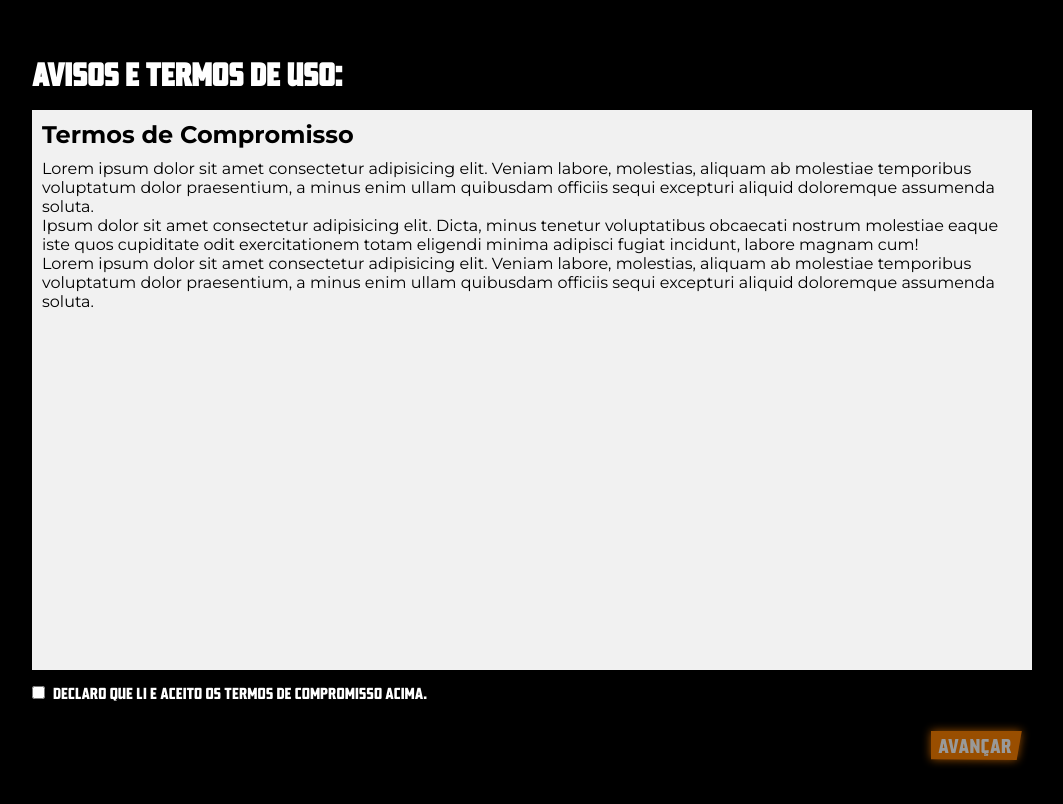
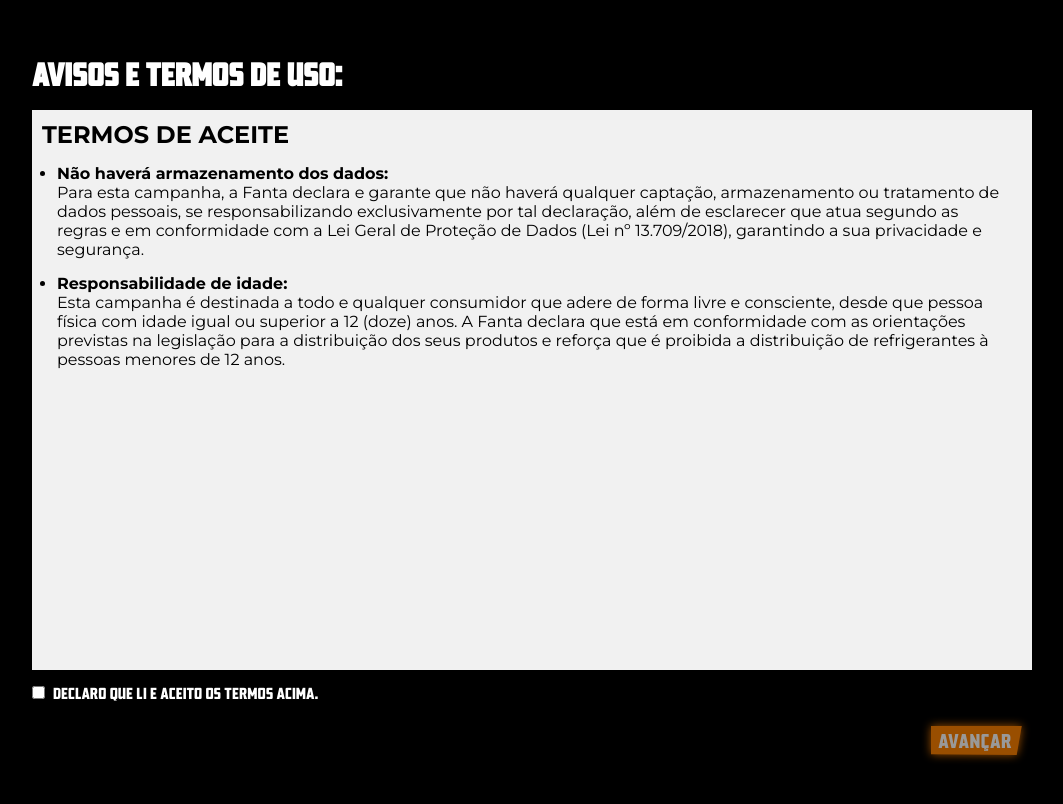
Before and after one commit to lanjosdev/beta-fanta, a React (Vite) app: page /termos in a window 1280 px wide. Shown: the top 804 px of the page, without its empty margins (108-1171 px from the left). Built offline with nearby package versions, Linux system fonts and the light colour scheme.

Commit message:
mudança dos steps de Instruções + transição suave do slide

```diff
--- a/src/components/Modal/modal.jsx
+++ b/src/components/Modal/modal.jsx
@@ -18,9 +18,9 @@
             <div className="modal-background" onClick={closeModal}></div>
 
             <div className="modal-window">
-                <h2>Se prepare!</h2>
+                <h2>Prepare-se!</h2>
 
-                <p>(Incluir texto de aviso que o jogo será iniciado no painel.)</p>
+                <p>Se posicione na marcação que o jogo será iniciado no painel.</p>
 
                 <button onClick={closeModal}>Ok</button>
             </div>
--- a/src/pages/Instrucoes/index.jsx
+++ b/src/pages/Instrucoes/index.jsx
@@ -6,7 +6,7 @@
 import { Modal } from '../../components/Modal/modal';
 
 // Assets:
-import step1 from '../../assets/instrucoes/jogo_2.jpg';
+import step1 from '../../assets/instrucoes/aranha_step1.jpg';
 import step2 from '../../assets/instrucoes/jogo_3.jpg';
 import step3 from '../../assets//instrucoes/jogo_4.jpg';
 
@@ -32,39 +32,28 @@
             <div className="grid">
 
 
-            <h1 className='title'>Instruções do Jogo:</h1>
+            <h1>Instruções do Jogo:</h1>
 
             <div className="instrucoes">
+                <div className={`step ${step === 1 && 'exibir'}`}>
+                    <p>Se posicione na marcação do chão (no caso, a marcação seria a imagem abaixo).</p>
 
-                {step === 1 ? (
-
-                <div className="step  exibir">
                     <img src={step1} alt="" />
-
-                    <p>Quer saber como jogar e ganhar uma Fanta? Avance para saber.</p>
                 </div>
 
-                ) : (
-                step === 2 ? (
+                <div className={`step ${step === 2 && 'exibir'}`}>
+                    <p>O jogo irá iniciar no painel a sua frente, o objetivo é fazer a caveira tomar a lata da Fanta, a partir dos seus movimentos.</p>
 
-                <div className="step exibir">
                     <img src={step2} alt="" />
-
-                    <p>O jogo irá iniciar no painel a sua frente, o objetivo é fazer o esqueleto pegar a lata da Fanta com seus movimentos.</p>
+                    {/* <p>O jogo irá iniciar no painel a sua frente, o objetivo é fazer o esqueleto pegar a lata da Fanta com seus movimentos.</p> */}
                 </div>
 
-                ) : (
+                <div className={`step ${step === 3 && 'exibir'}`}>
+                    <p>Essa será a imagem exibida ao atingir o objetivo, e você ganhará uma Fanta após o jogo! E ai, bora jogar?</p>
 
-                <div className="step exibir">
                     <img src={step3} alt="" />
-
-                    <p>Essa será a imagem exibida ao atingir o objetivo, e você ganhará uma Fanta após o jogo! E ai, bora jogar?</p>
+                    {/* <p>Essa será a imagem exibida ao atingir o objetivo, e você ganhará uma Fanta após o jogo! E ai, bora jogar?</p> */}
                 </div>
-
-                )
-
-                )}
-
             </div>
 
             <div className={`div-btn ${step > 1 && 'tutorial'}`}>
@@ -74,7 +63,7 @@
                 </button>
                 )}
 
-                <button className={`next`} onClick={handleNext}>
+                <button className='next' onClick={handleNext}>
                     {step === 3 ? 'Quero jogar!' : "Próximo"}
                 </button>
             </div>
--- a/src/pages/Instrucoes/instrucoes.scss
+++ b/src/pages/Instrucoes/instrucoes.scss
@@ -1,22 +1,18 @@
 @import '../../styles/global.scss';
 
 main.Container {
-
-    h1.title {
-        margin-bottom: 0;
-    }
+    // h1.title {
+    //     margin-bottom: 0;
+    // }
 
     .instrucoes {
         margin-bottom: 1rem;
 
         .step {
-            display: flex;
-            flex-direction: column;
-            align-items: center;
+            display: none;
 
             img {
-                height: 100%;
-                max-height: 480px;
+                max-width: 260px;
             }
 
             p {
@@ -24,6 +20,15 @@
                 text-align: left;
                 // letter-spacing: .5px;
                 height: 54px;
+                align-self: flex-start;
+            }
+
+            &.exibir {
+                display: flex;
+                flex-direction: column;
+                align-items: center;
+
+                animation: exibicao .3s ease-in-out;
             }
         }
 
@@ -63,4 +68,17 @@
             }
         }
     }
+
+
+
+    @keyframes exibicao {
+        from {
+          opacity: 0;
+          transform: scale(.6);
+        }
+        to {
+          opacity: 1;
+          transform: scale(1);
+        }
+    }
 }
--- a/src/pages/Termos/index.jsx
+++ b/src/pages/Termos/index.jsx
@@ -25,16 +25,25 @@
             <h1>Avisos e termos de uso:</h1>
 
             <div className="termo-scroll">
-                <h2>Termos de Compromisso</h2>
+                <h2>Termos de Aceite</h2>
 
-                <p>Lorem ipsum dolor sit amet consectetur adipisicing elit. Veniam labore, molestias, aliquam ab molestiae temporibus voluptatum dolor praesentium, a minus enim ullam quibusdam officiis sequi excepturi aliquid doloremque assumenda soluta.</p>
-                <p>Ipsum dolor sit amet consectetur adipisicing elit. Dicta, minus tenetur voluptatibus obcaecati nostrum molestiae eaque iste quos cupiditate odit exercitationem totam eligendi minima adipisci fugiat incidunt, labore magnam cum!</p>
-                <p>Lorem ipsum dolor sit amet consectetur adipisicing elit. Veniam labore, molestias, aliquam ab molestiae temporibus voluptatum dolor praesentium, a minus enim ullam quibusdam officiis sequi excepturi aliquid doloremque assumenda soluta.</p>
+                <ul>
+                    <li>
+                        <p><b>Não haverá armazenamento dos dados:</b> <br />
+                        Para esta campanha, a Fanta declara e garante que não haverá qualquer captação, armazenamento ou tratamento de dados pessoais, se responsabilizando exclusivamente por tal declaração, além de esclarecer que atua segundo as regras e em conformidade com a Lei Geral de Proteção de Dados (Lei nº 13.709/2018), garantindo a sua privacidade e segurança.
+                        </p>
+                    </li>
+                    <li>
+                        <p><b>Responsabilidade de idade:</b> <br />
+                        Esta campanha é destinada a todo e qualquer consumidor que adere de forma livre e consciente, desde que pessoa física com idade igual ou superior a 12 (doze) anos. A Fanta declara que está em conformidade com as orientações previstas na legislação para a distribuição dos seus produtos e reforça que é proibida a distribuição de refrigerantes à pessoas menores de 12 anos.
+                        </p>
+                    </li>
+                </ul>
             </div>
             <label className="checkbox-label" htmlFor="checkboxID">
                 <input type="checkbox" id="checkboxID" onClick={() => setIsChecked(!isChecked)} />
 
-                <p>Declaro que li e aceito os termos de compromisso acima.</p>
+                <p>Declaro que li e aceito os Termos acima.</p>
             </label>
 
             <div className="div-btn">
--- a/src/pages/Termos/termos.scss
+++ b/src/pages/Termos/termos.scss
@@ -27,15 +27,25 @@
 
         font-family: $font-secundary, sans-serif;
         color: #000;
-        padding: 1rem 2rem 1rem 1rem;
+        padding: 1rem;
 
         margin-bottom: 1.5rem;
 
         h2 {
+            text-transform: uppercase;
             margin-bottom: 1rem;
         }
-        p:last-child {
-            margin-bottom: 4rem;
+        // p:last-child {
+        //     margin-bottom: 2rem;
+        // }
+
+        ul {
+            margin-bottom: 5rem;
+            li {
+                list-style: disc;
+                margin: 15px;
+                // padding: 20px;
+            }
         }
     }
 
@@ -43,7 +53,7 @@
         display: flex;
         gap: .8rem;
 
-        margin-bottom: 3rem;
+        margin-bottom: 2.5rem;
 
         p {
             position: relative;
--- a/src/styles/global.scss
+++ b/src/styles/global.scss
@@ -259,17 +259,21 @@
     animation: flash .4s ease;
 }
 
-@keyframes exibicao {
-    from {
-      opacity: 0;
-      transform: scale(.6);
-    }
-    to {
-      opacity: 1;
-      transform: scale(1);
-    }
-}
-.exibir {
-    animation: exibicao 1s ease-in-out;
-}
+// @keyframes exibicao {
+//     from {
+//       opacity: 0;
+//       transform: scale(.6);
+//     }
+//     to {
+//       opacity: 1;
+//       transform: scale(1);
+//     }
+// }
+// .exibir {
+//     display: flex;
+//     flex-direction: column;
+//     align-items: center;
+
+//     animation: exibicao 1s ease-in-out;
+// }
 /* ANIMAÇÕES */
```
Also changed, not shown: src/assets/instrucoes/Aranha.png (added), src/assets/instrucoes/aranha_step1.jpg (added).
